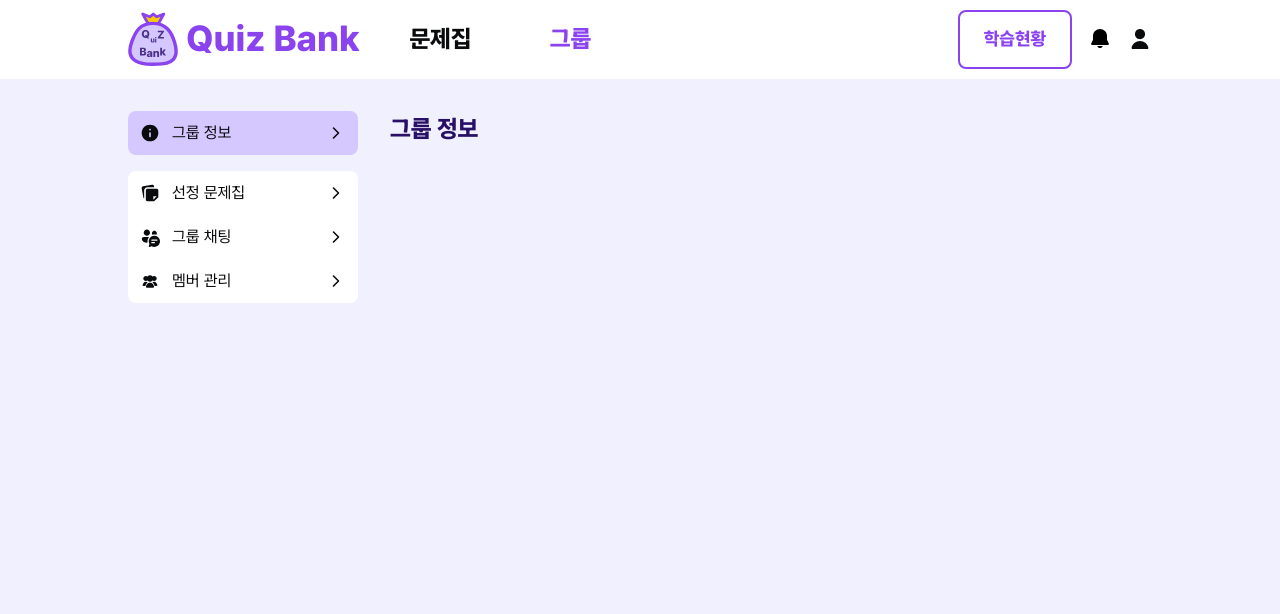
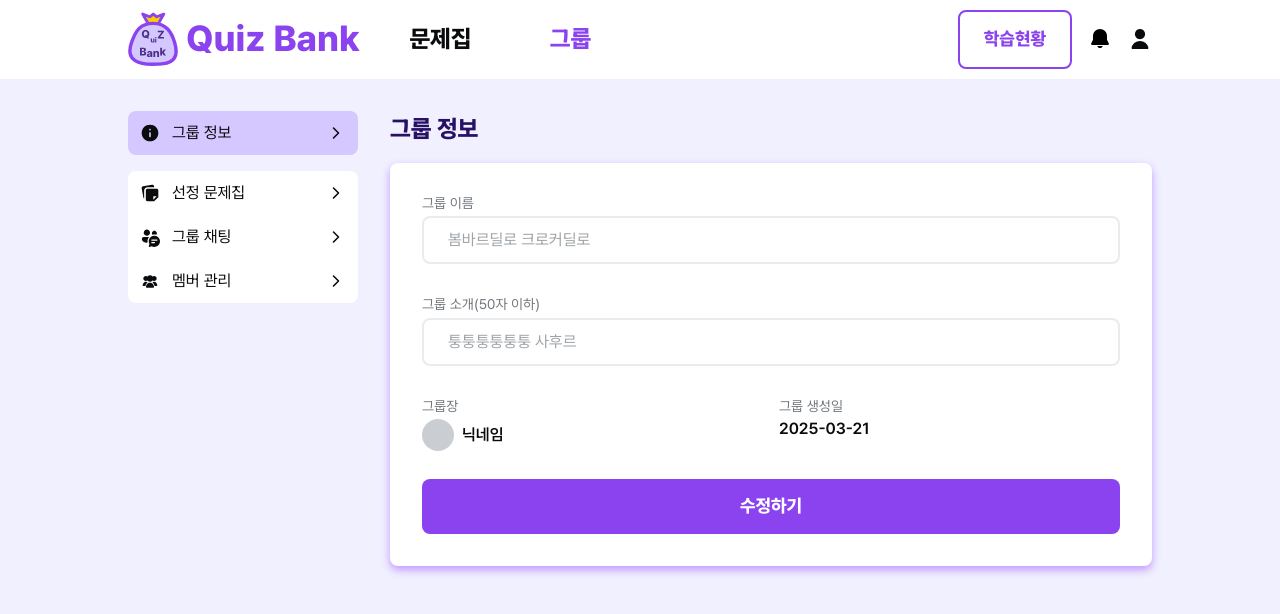
Before and after one commit to QuizBank-Dev/QuizBank-FE, a Next.js app: page /group/65sdf2 in a window 1280 px wide. Shown: the top 614 px of the page. Built offline with nearby package versions, Linux system fonts and the light colour scheme.

Commit message:
💄 그룹 정보 관리 클라이언트 컴포넌트 작성

```diff
--- /dev/null
+++ b/src/app/group/[groupId]/_components/GroupInfo.tsx
@@ -0,0 +1,147 @@
+'use client'
+
+import { CustomInput, LoopAnimation, ProfileImage } from '@/components'
+import { zodResolver } from '@hookform/resolvers/zod'
+import clsx from 'clsx'
+import { useEffect, useState } from 'react'
+import { FormProvider, useForm } from 'react-hook-form'
+import * as z from 'zod'
+
+const schema = z.object({
+    name: z
+        .string()
+        .min(3, { message: '그룹 이름은 3자 이상으로 해주세요' })
+        .max(20, { message: '그룹 이름은 20자 이하로 해주세요' }),
+    description: z
+        .string()
+        .min(1, { message: '그룹 소개는 꼭 입력해주세요' })
+        .max(50, { message: '그룹 소개는 50자 이하로 해주세요' }),
+})
+
+type FormData = z.infer<typeof schema>
+
+export default function GroupInfo() {
+    const [isLoading, setIsLoading] = useState(false)
+    const [isChangeMode, setIsChangeMode] = useState(false)
+    const [backUp, setBackUp] = useState({
+        name: '',
+        description: '',
+    })
+    const methods = useForm<FormData>({
+        resolver: zodResolver(schema),
+        mode: 'onChange',
+        defaultValues: backUp,
+    })
+
+    const { reset } = methods
+
+    useEffect(() => {
+        reset({
+            name: '봄바르딜로 크로커딜로',
+            description: '퉁퉁퉁퉁퉁퉁 사후르',
+        })
+        setBackUp({
+            name: '봄바르딜로 크로커딜로',
+            description: '퉁퉁퉁퉁퉁퉁 사후르',
+        })
+    }, [reset, setBackUp])
+
+    const handleFormSubmit = async (data: FormData) => {
+        // 추후 로직 수정
+        setIsLoading(true)
+        setTimeout(() => {
+            console.log('Form Data:', data)
+            setIsLoading(false)
+            setBackUp(data)
+            setIsChangeMode(false)
+        }, 2000)
+    }
+    const handleCancel = () => {
+        reset(backUp)
+        setIsChangeMode(false)
+    }
+
+    return (
+        <section className="w-full rounded-lg bg-white p-4 shadow-point md:p-8">
+            <FormProvider {...methods}>
+                <form
+                    onSubmit={methods.handleSubmit(handleFormSubmit)}
+                    className="flex w-full flex-col items-center gap-3"
+                >
+                    <div className="flex w-full flex-col gap-4">
+                        <CustomInput
+                            id="name"
+                            name="name"
+                            label="그룹 이름"
+                            placeholder="그룹 이름을 입력해주세요"
+                            style="solid"
+                            error={methods.formState.errors.name?.message}
+                            disabled={isLoading || !isChangeMode}
+                        />
+                        <CustomInput
+                            id="description"
+                            name="description"
+                            label="그룹 소개(50자 이하)"
+                            placeholder="그룹 소개를 입력해주세요"
+                            style="solid"
+                            error={
+                                methods.formState.errors.description?.message
+                            }
+                            disabled={isLoading || !isChangeMode}
+                        />
+                        <div className="flex w-full gap-4 pb-4">
+                            <div className="flex flex-1 flex-col items-start gap-1">
+                                <span className="text-mobile-body-sm font-regular text-gray-500 md:text-pc-body-sm">
+                                    그룹장
+                                </span>
+                                <div className="flex cursor-pointer items-center gap-2">
+                                    <ProfileImage size={32} profileImg={''} />
+                                    <span className="text-mobile-body-md font-semi-bold md:text-pc-body-md">
+                                        닉네임
+                                    </span>
+                                </div>
+                            </div>
+                            <div className="flex flex-1 flex-col items-start gap-1">
+                                <span className="text-mobile-body-sm font-regular text-gray-500 md:text-pc-body-sm">
+                                    그룹 생성일
+                                </span>
+                                <span className="text-mobile-body-md font-semi-bold md:text-pc-body-md">
+                                    2025-03-21
+                                </span>
+                            </div>
+                        </div>
+                    </div>
+                    {isChangeMode ? (
+                        <div className="flex w-full gap-[10px]">
+                            <button
+                                disabled={isLoading}
+                                className="btn-outline btn-mobile-lg flex-1 md:btn-pc-lg"
+                                onClick={handleCancel}
+                            >
+                                취소
+                            </button>
+                            <button
+                                type="submit"
+                                disabled={isLoading}
+                                className={clsx(
+                                    'btn-solid btn-mobile-lg flex-1 md:btn-pc-lg',
+                                    isLoading && 'btn-loading',
+                                )}
+                            >
+                                {isLoading && <LoopAnimation />}
+                                {isLoading ? 'Loading...' : '저장'}
+                            </button>
+                        </div>
+                    ) : (
+                        <button
+                            className="btn-solid btn-mobile-lg w-full flex-1 md:btn-pc-lg"
+                            onClick={() => setIsChangeMode(true)}
+                        >
+                            수정하기
+                        </button>
+                    )}
+                </form>
+            </FormProvider>
+        </section>
+    )
+}
--- a/src/app/group/[groupId]/page.tsx
+++ b/src/app/group/[groupId]/page.tsx
@@ -3,6 +3,7 @@ import NoteIcon from '@/assets/svgs/note.svg'
 import GroupChatIcon from '@/assets/svgs/group-chat.svg'
 import MemberIcon from '@/assets/svgs/member.svg'
 import Sidebar from '@/components/Sidebar'
+import GroupInfo from './_components/GroupInfo'
 
 export default async function GroupInfoPage({
     params,
@@ -17,12 +18,12 @@ export default async function GroupInfoPage({
             <MobileHeader title="그룹 정보" backBtn />
 
             {/* 컨탠츠 */}
-            <main className="flex w-full flex-1 flex-col items-center overflow-auto">
-                <div className="flex w-full flex-col gap-4 px-4 md:px-0">
+            <main className="flex w-full flex-1 flex-col items-center overflow-visible">
+                <div className="flex w-full flex-col gap-4 px-4 pb-4 md:px-0 md:pb-0">
                     <h2 className="hidden text-pc-title-sm font-extra-bold text-point-900 md:block">
                         그룹 정보
                     </h2>
-
+                    <GroupInfo />
                     <div className="w-full md:hidden">
                         <Sidebar gap={4}>
                             <Sidebar.Group>
```
